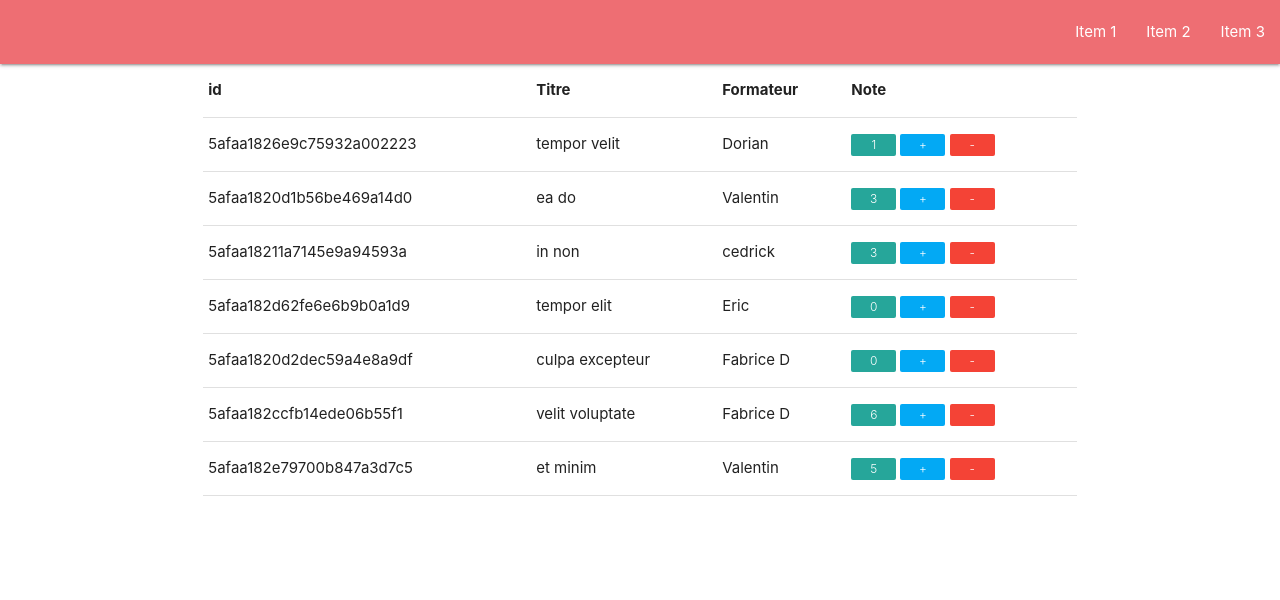
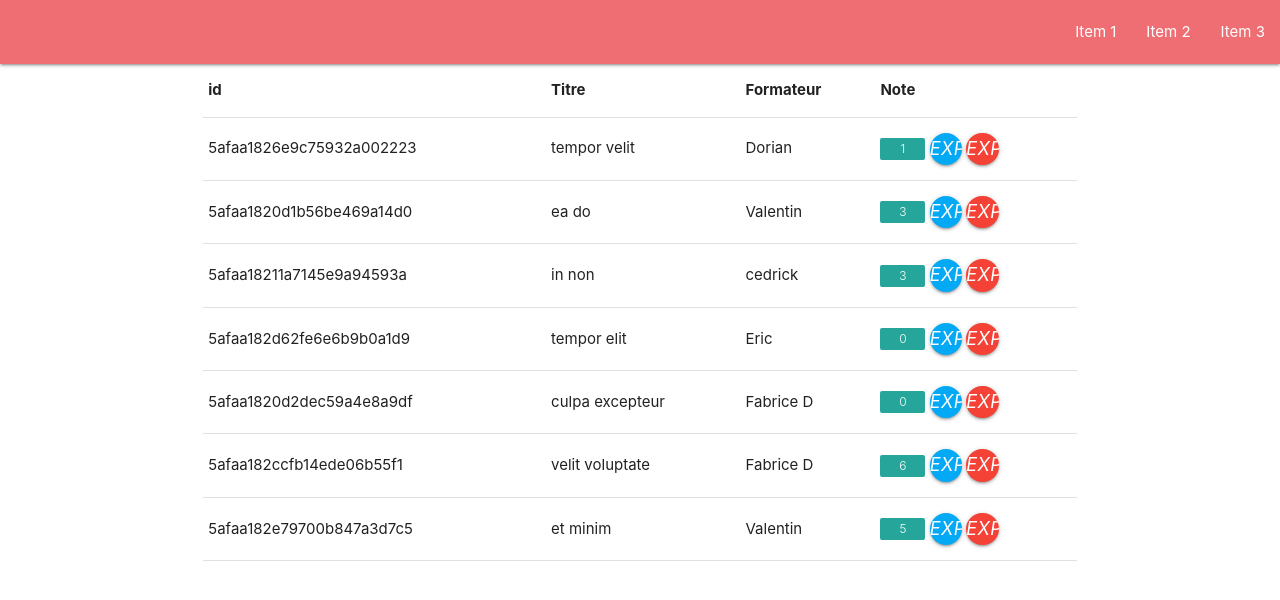
Before and after one commit to srimko/presentation-agenda, a plain HTML site: page index.html in a window 1280 px wide. Drawn offline with nearby package versions, Linux system fonts and the light colour scheme.

Commit message:
Incrémentation et désincrémentation des notes

```diff
--- a/index.html
+++ b/index.html
@@ -38,8 +38,8 @@
                   <a href="#!" class="collection-item">
                     <span class="new badge " data-badge-caption="">{{item.note}}</span>
                   </a>
-                  <span class="new badge light-blue" data-badge-caption="">+</span>
-                  <span class="new badge red" data-badge-caption="">-</span>
+                  <a class="waves-effect waves-light btn btn-floating btn-small light-blue" v-on:click="addNote(item)"><i class="material-icons">exposure_plus_1</i></a>
+                  <a class="waves-effect waves-light btn btn-floating btn-small red" v-on:click="removeNote(item)"><i class="material-icons">exposure_neg_1</i></a>
                 </td>
               </tr>
             </tbody>
@@ -51,6 +51,7 @@
     </div>
 
     <script src="https://code.jquery.com/jquery-3.3.1.min.js"></script>
+    <script src="https://cdnjs.cloudflare.com/ajax/libs/materialize/1.0.0-beta/js/materialize.min.js"></script>
     <script src="https://cdn.jsdelivr.net/npm/vue"></script>
     <script type="text/javascript">
     var app = new Vue({
@@ -71,6 +72,18 @@
                 console.log(error);
             }
         });
+      },
+      methods: {
+        addNote: function(item, event) {
+          if(item.note < 6) {
+            item.note++
+          }
+        },
+        removeNote: function(item, event) {
+          if(item.note > 0) {
+            item.note--
+          }
+        }
       }
     })
     </script>
```
